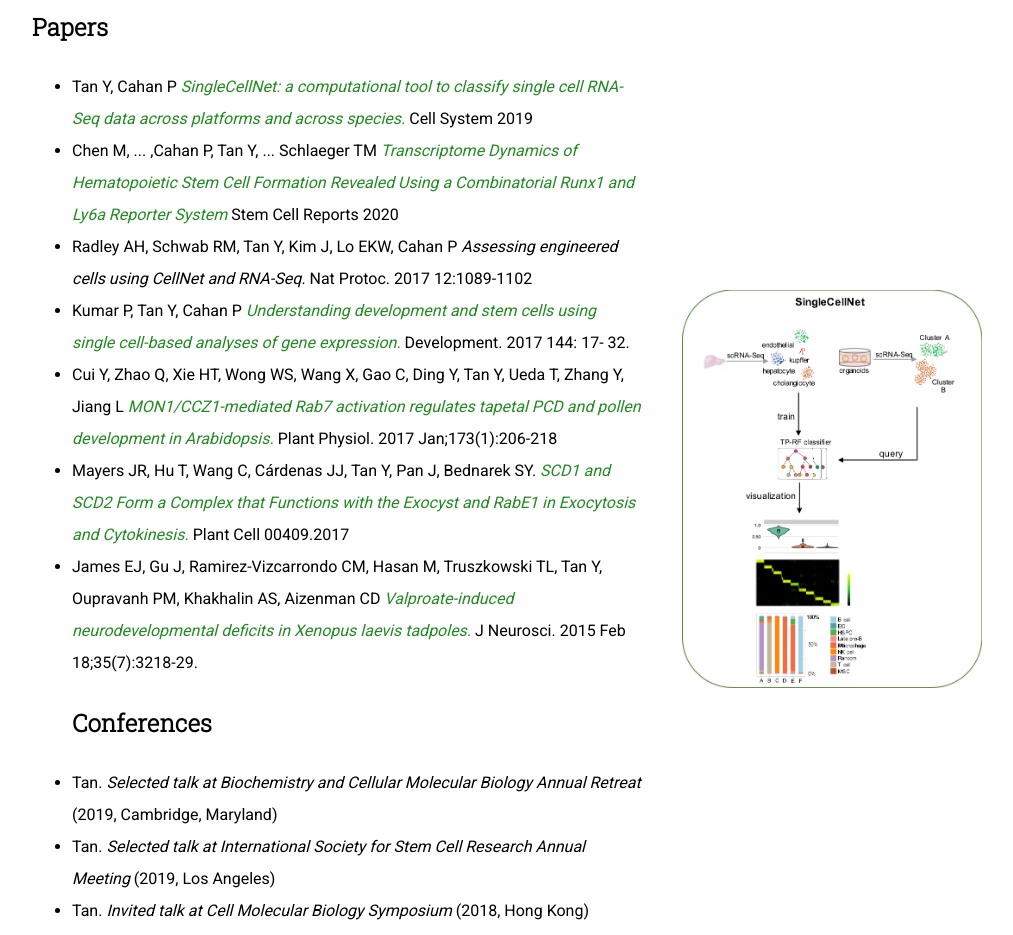
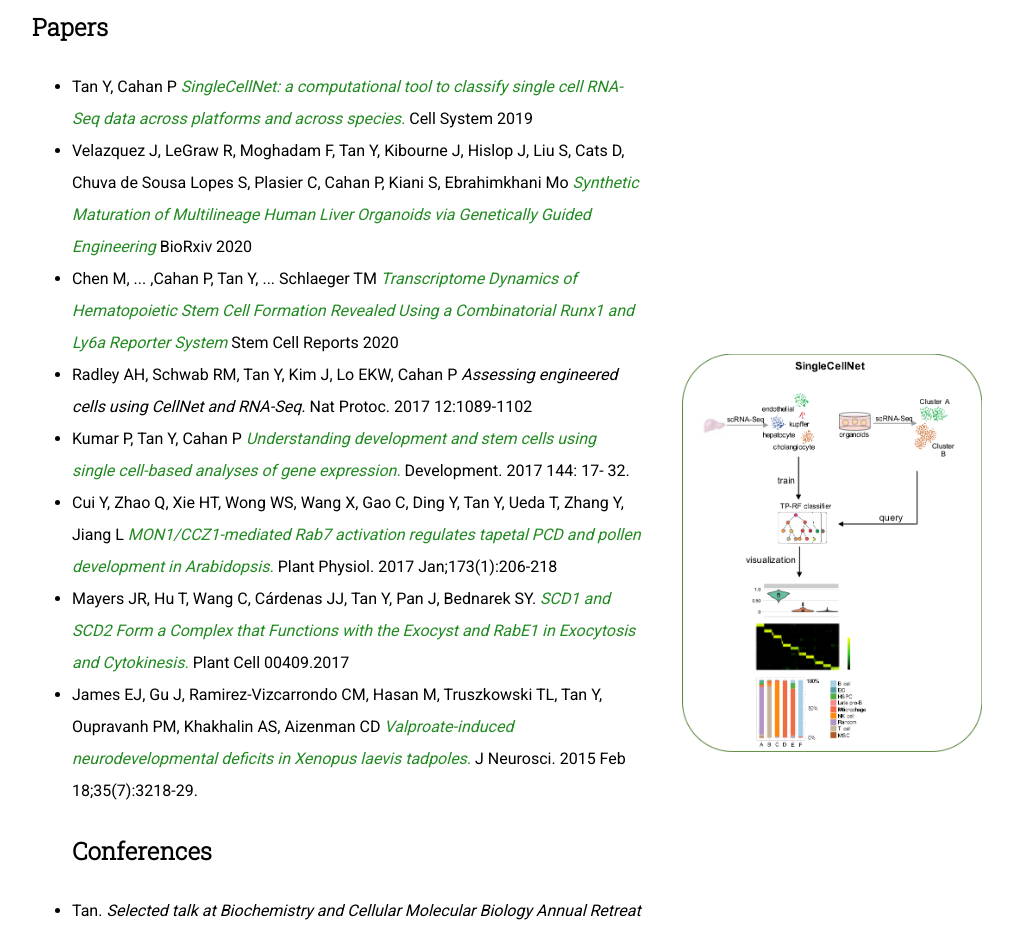
Before and after one commit to yuqiyuqitan/yuqiyuqitan.github.io, a plain HTML site: page index.html in a window 1280 px wide. Shown: the part 1296-2231 px from the top of the page, without its empty margins (113-1126 px from the left). Drawn offline with nearby package versions, Linux system fonts and the light colour scheme.

Commit message:
Mo paper 2020

```diff
--- a/index.html
+++ b/index.html
@@ -49,6 +49,7 @@
       <h2>Papers</h2>
       <ul class="publicationList">
         <li>Tan Y, Cahan P <i><a href="https://doi.org/10.1016/j.cels.2019.06.004" class="external-link">SingleCellNet: a computational tool to classify single cell RNA-Seq data across platforms and across species.</a> </i> Cell System 2019 </li>
+        <li> Velazquez J, LeGraw R, Moghadam F, Tan Y, Kibourne J, Hislop J, Liu S, Cats D, Chuva de Sousa Lopes S, Plasier C, Cahan P, Kiani S, Ebrahimkhani Mo<i><a href = "https://doi.org/10.1101/2020.05.10.087445", class="external-link"> Synthetic Maturation of Multilineage Human Liver Organoids via Genetically Guided Engineering </a></i>  BioRxiv 2020 </li>
         <li> Chen M, ... ,Cahan P, Tan Y, ... Schlaeger TM <i><a href = "https://doi.org/10.1016/j.stemcr.2020.03.020", class="external-link"> Transcriptome Dynamics of Hematopoietic Stem Cell Formation Revealed Using a Combinatorial Runx1 and Ly6a Reporter System </a></i>  Stem Cell Reports 2020 </li>
         <li>Radley AH, Schwab RM, Tan Y, Kim J, Lo EKW, Cahan P <i>Assessing engineered cells using CellNet and RNA-Seq.</i> Nat Protoc. 2017 12:1089-1102</li>
         <li>Kumar P, Tan Y, Cahan P <i><a href = "https://dev.biologists.org/content/144/1/17" class="external-link"> Understanding development and stem cells using single cell-based analyses of gene expression.</a></i> Development. 2017 144: 17- 32.</li>
```
